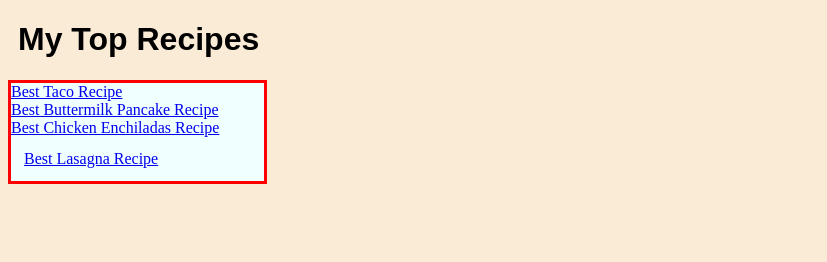
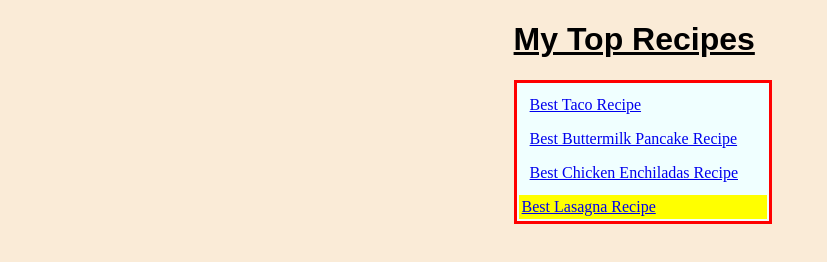
Before and after one commit to MrArdaix/odin-recipes, a plain HTML site: page recipes/index.html in a window 1280 px wide. In both pictures the pointer is over the element "Best Lasagna Recipe". Shown: the whole page, without its empty margins (0-827 px from the left). Drawn offline with Linux system fonts and the light colour scheme.

Commit message:
adding margin to recipe aand h1

```diff
--- a/recipes/index.html
+++ b/recipes/index.html
@@ -7,7 +7,7 @@
     <link rel="stylesheet" type="text/css" href="styles.css">
 </head>
 <body>
-    <h1>My Top Recipes</h1>
+    <h1><u>My Top Recipes</u></h1>
     <div id="fourRecipes">
         <div id="tacoPage">
             <a href="Taco.html" class="tacoPage">Best Taco Recipe</a>
--- a/recipes/styles.css
+++ b/recipes/styles.css
@@ -5,6 +5,7 @@ body{
 h1{
     font-family:sans-serif, Haettenschweiler, 'Arial Narrow Bold';
     margin-left: 10px;
+    margin-left: 40%;
 }
 
 #fourRecipes{
@@ -12,12 +13,33 @@ h1{
     width:20%;
     border-style:solid;
     border-color:red;
+    margin-left: 40%;
 }
 
-#lasagnaPage:hover,#tacoPage:hover,#enchiladasPage:hover,#pancakesPage:hover{
+#lasagnaPage,#tacoPage,#enchiladasPage,#pancakesPage{
     margin: 10px;
     padding: 3px;
 
+}
+
+#lasagnaPage:hover{
+    margin:2px;
+    background-color: yellow;
+}
+
+#tacoPage:hover{
+    margin:2px;
+    background-color: yellow;
+}
+
+#enchiladasPage:hover{
+    margin:2px;
+    background-color: yellow;
+}
+
+#pancakesPage:hover{
+    margin:2px;
+    background-color: yellow;
 }
 
 #ingredientsBox{
```
